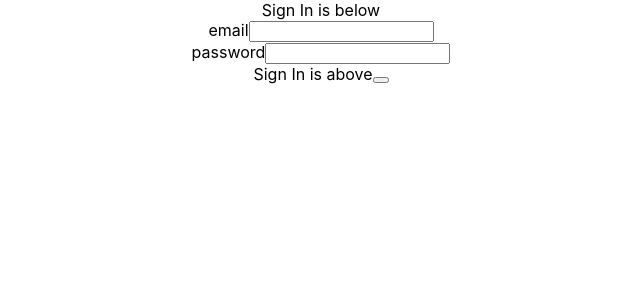
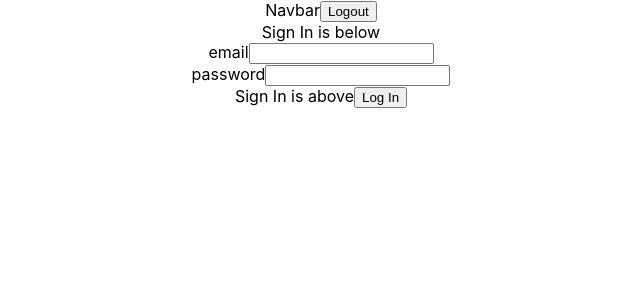
Before and after one commit to mjc695/webStopWatch, a React (Create React App) app: page /signIn in a window 1280 px wide. Shown: the top 300 px of the page, without its empty margins (319-959 px from the left). Built offline with nearby package versions, Linux system fonts and the light colour scheme.

Commit message:
commiting to swap to macbook. adding session persistence features

```diff
--- a/package.json
+++ b/package.json
@@ -7,10 +7,12 @@
     "@testing-library/react": "^11.2.2",
     "@testing-library/user-event": "^12.6.0",
     "firebase": "^8.2.1",
+    "node-sass": "^4.14.1",
     "react": "^17.0.1",
     "react-dom": "^17.0.1",
     "react-router-dom": "^5.2.0",
     "react-scripts": "4.0.1",
+    "redux": "^4.0.5",
     "web-vitals": "^0.2.4"
   },
   "scripts": {
--- a/src/App.js
+++ b/src/App.js
@@ -5,26 +5,24 @@ import './App.css';
 
 import {auth} from './firebase/firebase.utils'
 import Routes from './Routes'
+import Navbar from './Navbar'
 
 
 function App() {
 
-  const [loggedIn, setLoggedIn] = useState(false)
-
   useEffect(()=>{
-    if (!loggedIn){
+    if (!window.localStorage.getItem('userInfo')){
       console.log('not logged in')
-    }
-    if (loggedIn){
+    } else {
       console.log('logged in')
     }
-
   })
 
   return (
     <div className="App">
         <Router>
-          <Routes loggedIn={loggedIn} setLoggedIn={setLoggedIn} />
+          <Navbar />
+          <Routes />
         </Router>
     </div>
   );
--- /dev/null
+++ b/src/Navbar.js
@@ -0,0 +1,18 @@
+import React from 'react'
+
+const Navbar = () =>{
+
+    const logout = () =>{
+        window.localStorage.removeItem('userInfo')
+        console.log('logged out:', window.localStorage.getItem('userInfo'))
+    }
+
+    return(
+        <div>
+            Navbar
+            <button type='submit' onClick={logout}> Logout </button>
+        </div>
+    )
+}
+
+export default Navbar
--- a/src/Routes.js
+++ b/src/Routes.js
@@ -5,15 +5,14 @@ import Homepage from './components/homepage.js'
 import random from './components/random.js'
 import SignIn from './components/SignIn.js'
 
-const Routes = props => {
-    console.log('props in routes:', props)
+const Routes = () => {
 
     return(
         <div>
             <Switch>
                 <Route path='/google' component={random} />
                 <Route path='/homepage' component={Homepage} />
-                <Route path='/signIn' component={SignIn} props={props} />
+                <Route path='/signIn' component={SignIn} />
             </Switch>
         </div>
     )
--- a/src/components/SignIn.js
+++ b/src/components/SignIn.js
@@ -1,6 +1,8 @@
 import React, {useState, useEffect} from 'react'
 import {auth} from '../firebase/firebase.utils'
 import FormInput from './formInput'
+
+import './SignIn.scss'
 
 function SignIn({loggedIn, setLoggedIn}){
     console.log(loggedIn, 'logged in')
@@ -21,8 +23,9 @@ function SignIn({loggedIn, setLoggedIn}){
     const handleSubmit = async event =>{
         event.preventDefault()
         try{
-            await auth.signInWithEmailAndPassword(email,password)
-            setLoggedIn(true)
+            const signedIn = await auth.signInWithEmailAndPassword(email,password)
+            window.localStorage.setItem('userInfo', true )
+            console.log('signed in:', signedIn)
         } catch(err){
             console.log(err)
         }
@@ -37,7 +40,7 @@ function SignIn({loggedIn, setLoggedIn}){
             <FormInput label='password' handleChange={handlePassword} />
             {/* <FormInput label='email' handleChange={handleemail} /> */}
             Sign In is above
-            <button type='submit' ></button>
+            <button type='submit' > Log In </button>
             </form>
         </div>
     )
```
Also changed, not shown: src/components/SignIn.scss (added), 2 other files (tests, documents, lock files or other folders).
